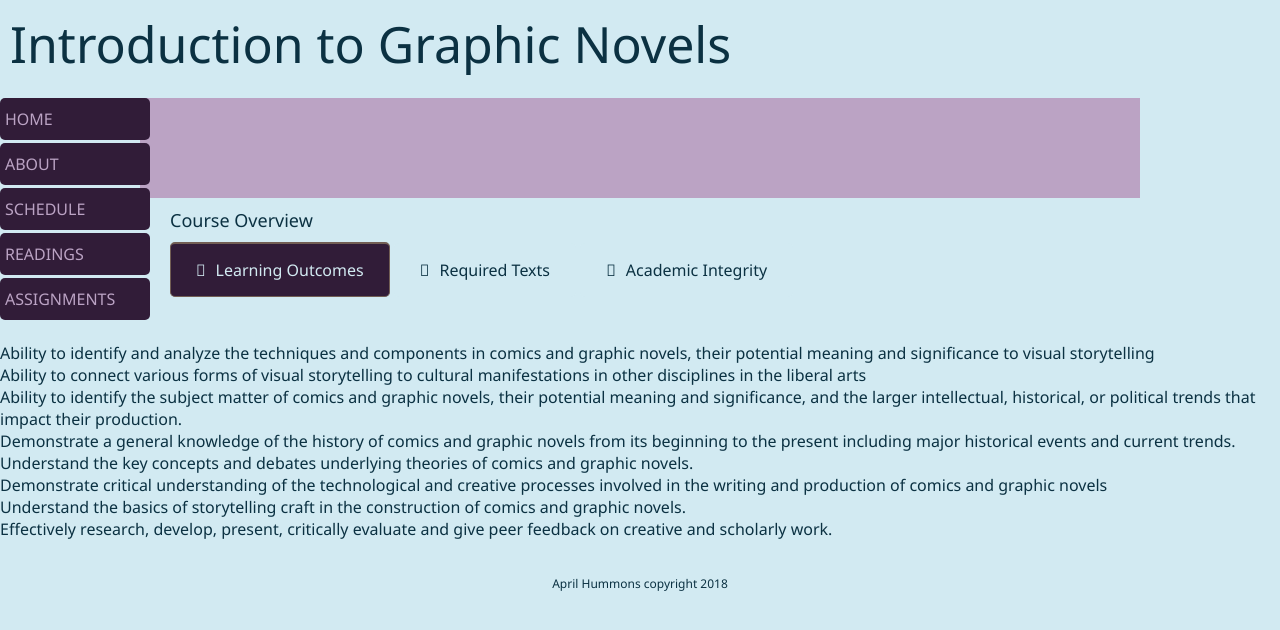
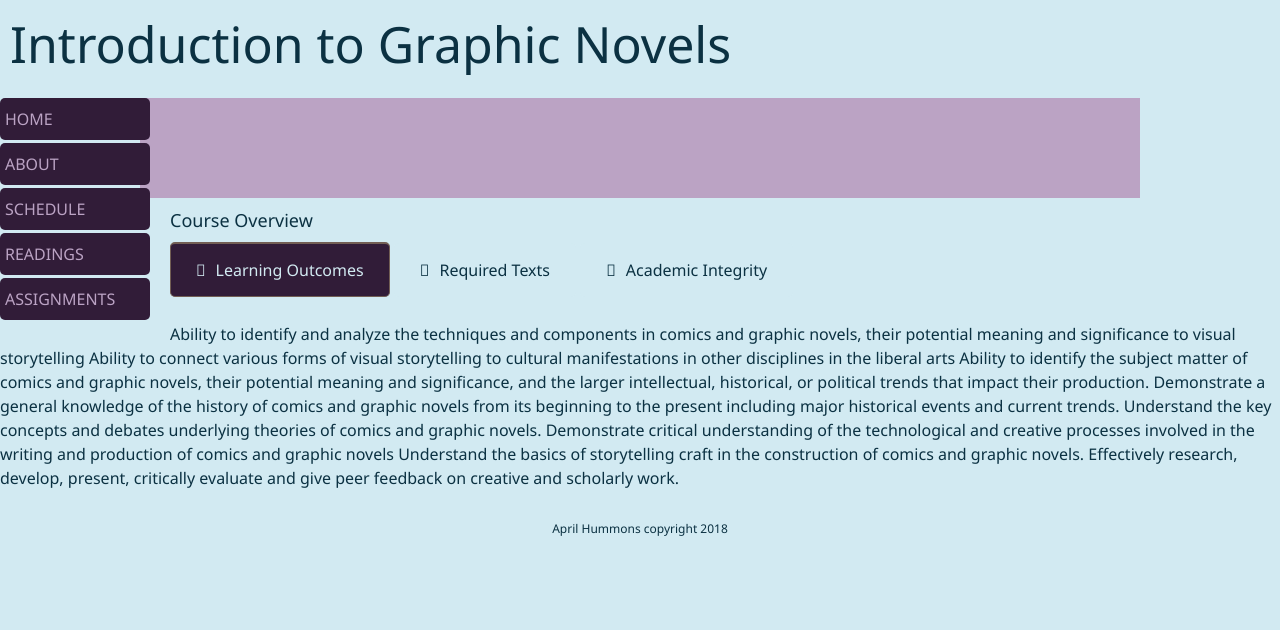
Before and after one commit to ahummons/graphicnovel, a Jekyll site: the page built from home.html, in a window 1280 px wide. Shown: the top 630 px of the page. Built offline with Jekyll 4.4.1, drawn with Linux system fonts in a browser that asks for light colours.

Commit message:
Update home.html

```diff
--- a/home.html
+++ b/home.html
@@ -15,16 +15,15 @@ title: Course Overview
 
     <section id="content1">
       <p>
-        <ul>
-          <li>Ability to identify and analyze the techniques and components in comics and graphic novels, their potential meaning and significance to visual storytelling </li>
-          <li>Ability to connect various forms of visual storytelling to cultural manifestations in other disciplines in the liberal arts </li>
-          <li>Ability to identify the subject matter of comics and graphic novels, their potential meaning and significance, and the larger intellectual, historical, or political trends that impact their production. </li>
-          <li>Demonstrate a general knowledge of the history of comics and graphic novels from its beginning to the present including major historical events and current trends. </li>
-          <li>Understand the key concepts and debates underlying theories of comics and graphic novels.</li>
-          <li>Demonstrate critical understanding of the technological and creative processes involved in the writing and production of comics and graphic novels </li>
-          <li>Understand the basics of storytelling craft in the construction of comics and graphic novels. </li>
-          <li>Effectively research, develop, present, critically evaluate and give peer feedback on creative and scholarly work. </li>
-        </ul>
+Ability to identify and analyze the techniques and components in comics and graphic novels, their potential meaning and significance to visual storytelling
+  Ability to connect various forms of visual storytelling to cultural manifestations in other disciplines in the liberal arts
+           Ability to identify the subject matter of comics and graphic novels, their potential meaning and significance, and the larger intellectual, historical, or political trends that impact their production.
+           Demonstrate a general knowledge of the history of comics and graphic novels from its beginning to the present including major historical events and current trends.
+           Understand the key concepts and debates underlying theories of comics and graphic novels.
+           Demonstrate critical understanding of the technological and creative processes involved in the writing and production of comics and graphic novels
+           Understand the basics of storytelling craft in the construction of comics and graphic novels.
+           Effectively research, develop, present, critically evaluate and give peer feedback on creative and scholarly work.
+
       </p>
     </section>
 
```
